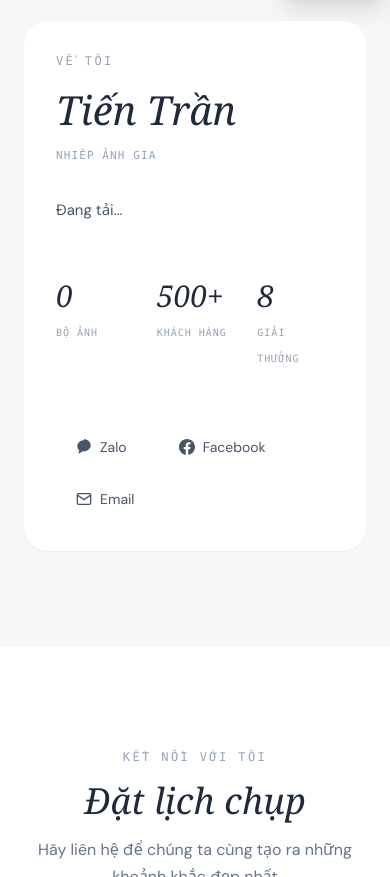
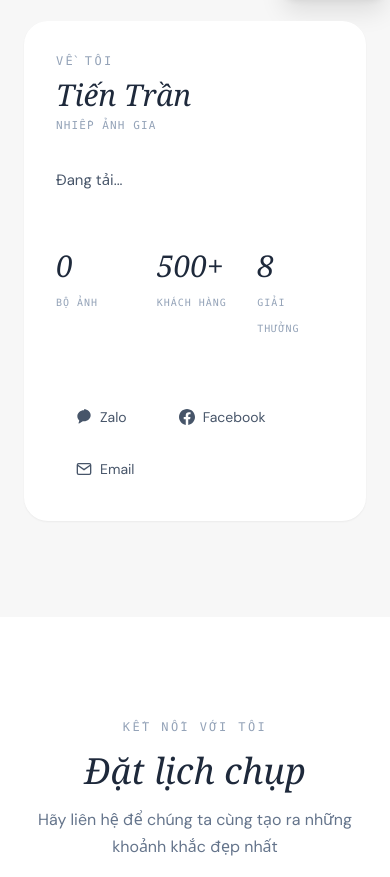
Before and after one commit to thtien03/TienTranPhotography-Portfolio, a website: page public_html/index.html in a window 390 px wide. Shown: the part 2172-3049 px from the top of the page. Drawn offline with nearby package versions, Linux system fonts and the light colour scheme; no server answers; files whose address does not match are found by name.

Commit message:
Fix: about-name-display overflow on mobile by using break-words and responsive text size

```diff
--- a/public_html/index.html
+++ b/public_html/index.html
@@ -217,7 +217,7 @@
         <!-- Content Col (AntD Card Style) -->
         <div class="lg:col-span-7 bg-white rounded-3xl p-8 md:p-12 shadow-sm border border-slate-100 hover:shadow-xl transition-shadow duration-500 flex flex-col justify-center" data-aos="fade-left">
           <span class="text-xs font-mono tracking-[0.2em] uppercase text-slate-400">Về tôi</span>
-          <h2 class="font-serif text-[2.5rem] md:text-5xl italic font-light text-slate-800 mt-2 mb-1" id="about-name-display">Tiến Trần</h2>
+          <h2 class="font-serif text-3xl sm:text-4xl md:text-5xl italic font-light text-slate-800 mt-2 mb-1 break-words hyphens-auto" id="about-name-display">Tiến Trần</h2>
           <p class="font-mono text-[11px] uppercase tracking-widest text-slate-400 mb-8" id="about-title-display">Nhiếp Ảnh Gia</p>
           <p class="text-slate-600 leading-relaxed text-[15px] mb-8" id="about-bio-display">Đang tải...</p>
 
```
